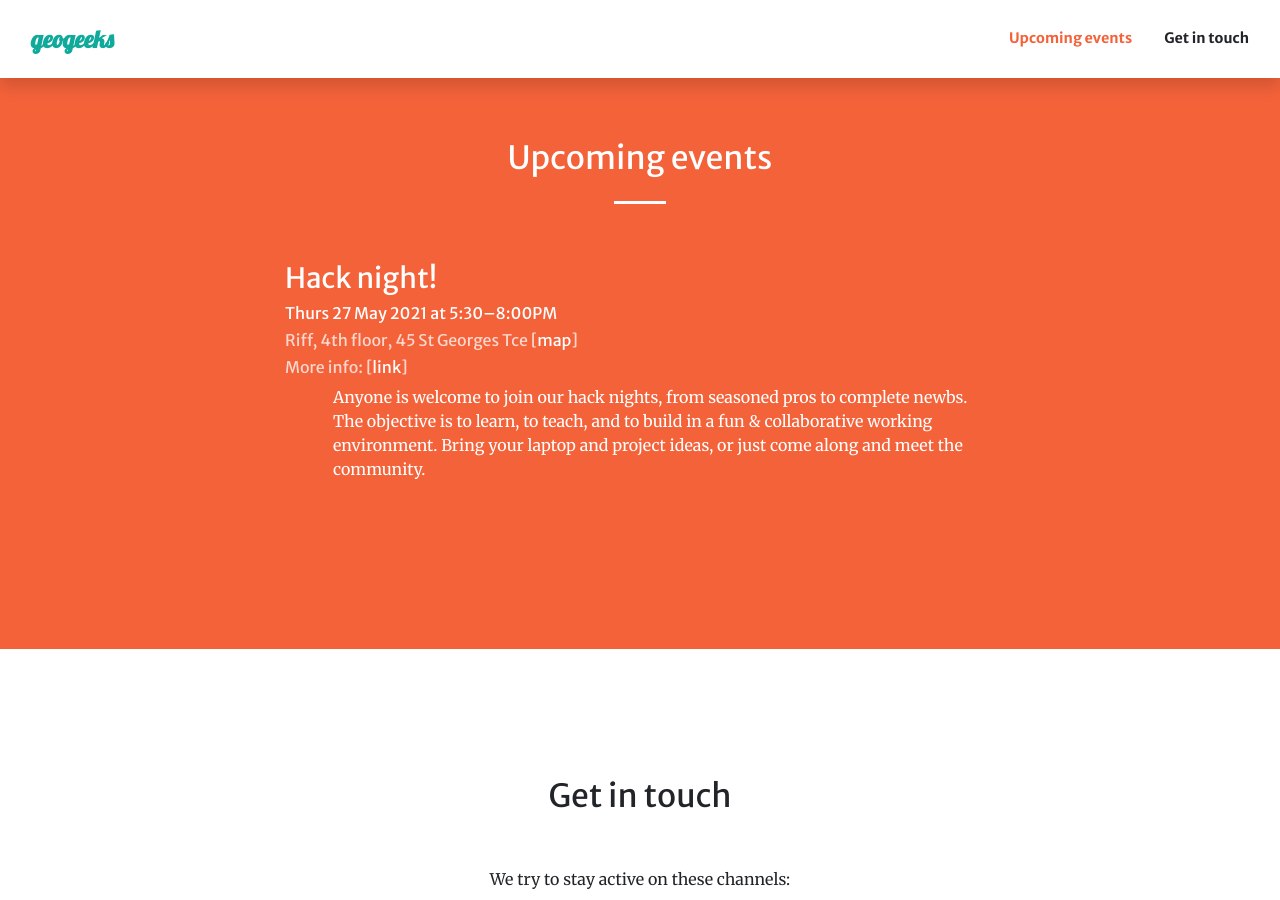
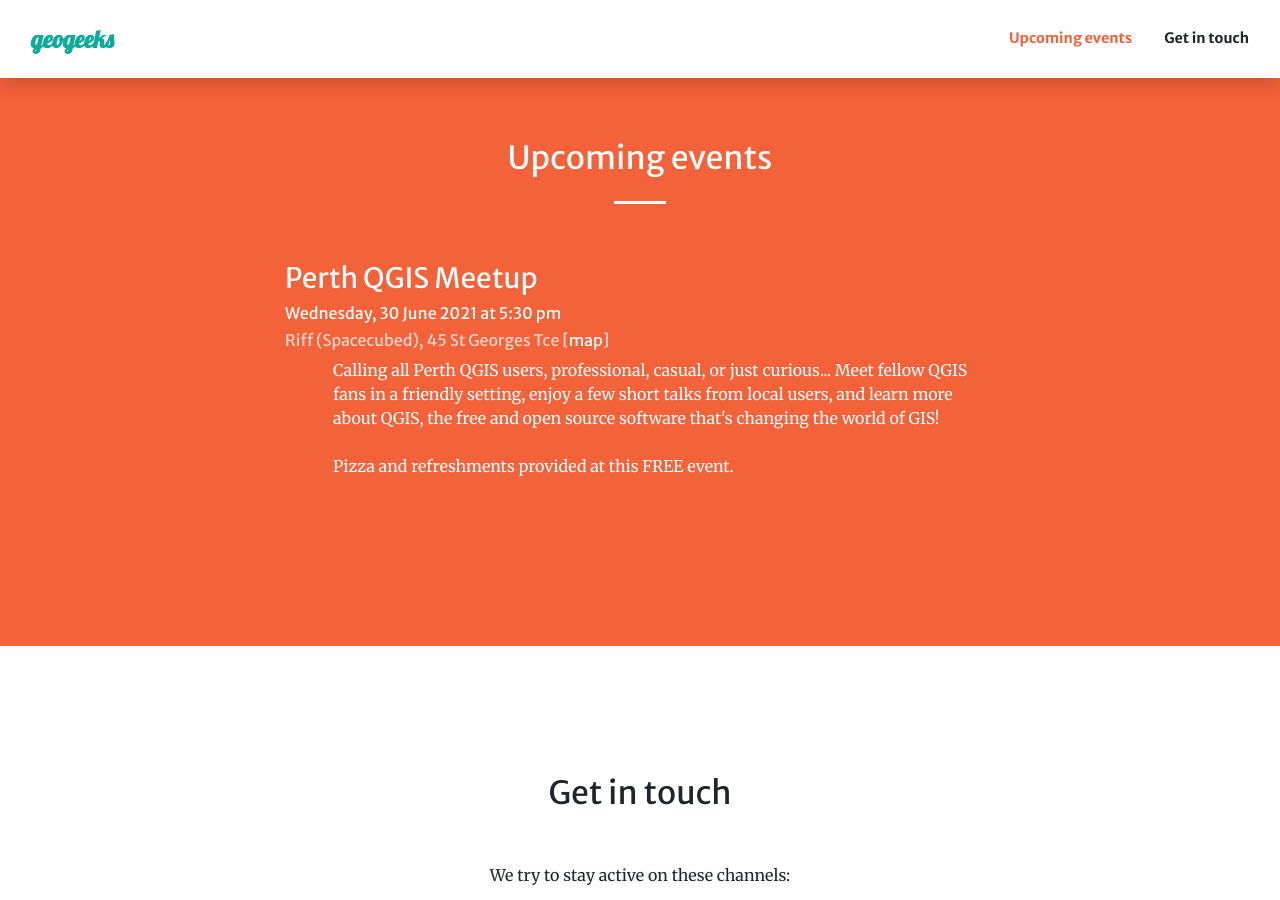
Before and after one commit to geogeeks-au/geogeeks-au.github.io, a Jekyll site: the page built from index.html, in a window 1280 px wide and 900 px high, scrolled down 889 px. Built offline with Jekyll 4.4.1, drawn with Linux system fonts in a browser that asks for light colours; comment, search, counter and statistics services are not loaded; some of the changed lines change nothing that is shown.

Commit message:
Update for next event

```diff
--- a/_data/events.yml
+++ b/_data/events.yml
@@ -8,16 +8,16 @@
   content:
 # edit the section below for upcoming events. comment out draft events, or comment out the whole section to display a "no upcoming events" message.
 events:
-  # - name: Perth QGIS Meetup
-  #   date: "Thursday, 25 March 2021"
-  #   time: "5:30 pm"
-  #   description1: "Calling all Perth QGIS users, professional, casual, or just curious... Meet fellow QGIS fans in a friendly setting, enjoy a few short talks from local users, and learn more about QGIS, the free and open source software that's changing the world of GIS!"
-  #   description2: "Pizza and refreshments provided at this FREE event."
-  #   location:
-  #     name: Riff (Spacecubed)
-  #     address: 45 St Georges Tce
-  #     map: https://www.openstreetmap.org/node/6829139688
-  #   tickets: https://events.humanitix.com/perth-qgis-meetup-mar2021
+  - name: Perth QGIS Meetup
+    date: "Wednesday, 30 June 2021"
+    time: "5:30 pm"
+    description1: "Calling all Perth QGIS users, professional, casual, or just curious... Meet fellow QGIS fans in a friendly setting, enjoy a few short talks from local users, and learn more about QGIS, the free and open source software that's changing the world of GIS!"
+    description2: "Pizza and refreshments provided at this FREE event."
+    location:
+      name: Riff (Spacecubed)
+      address: 45 St Georges Tce
+      map: https://www.openstreetmap.org/node/6829139688
+  #  tickets: https://events.humanitix.com/perth-qgis-meetup-mar2021
   # - name: Hack nights
   #   date: Third Thursday of each month
   #   time: 5:00–8:00PM
@@ -26,15 +26,15 @@
   #     name: Riff, 4th floor
   #     address: 45 St Georges Tce
   #     map: https://www.openstreetmap.org/node/6829139688
-  - name: Hack night!
-    date: Thurs 27 May 2021
-    time: 5:30–8:00PM
-    description1: Anyone is welcome to join our hack nights, from seasoned pros to complete newbs. The objective is to learn, to teach, and to build in a fun & collaborative working environment. Bring your laptop and project ideas, or just come along and meet the community.
-    location:
-      name: Riff, 4th floor
-      address: 45 St Georges Tce
-      map: https://www.openstreetmap.org/node/6829139688
-    info_link: https://mailchi.mp/23ab8fed9bd4/hack-night-27-may
+#   - name: Hack night!
+#     date: Thurs 27 May 2021
+#     time: 5:30–8:00PM
+#     description1: Anyone is welcome to join our hack nights, from seasoned pros to complete newbs. The objective is to learn, to teach, and to build in a fun & collaborative working environment. Bring your laptop and project ideas, or just come along and meet the community.
+#     location:
+#       name: Riff, 4th floor
+#       address: 45 St Georges Tce
+#       map: https://www.openstreetmap.org/node/6829139688
+#     info_link: https://mailchi.mp/23ab8fed9bd4/hack-night-27-may
 #  - name: Mapping buildings in OpenStreetMap
 #    description1: All mappers welcome, from total beginner to advanced, as we map buildings in a suburb of Perth. We'll get people working on mapping and validating using a local instance of the HOT Tasking Manager, to build up skills for future humanitarian-focused mapathons.
 #    date: "{need a date}"
```
